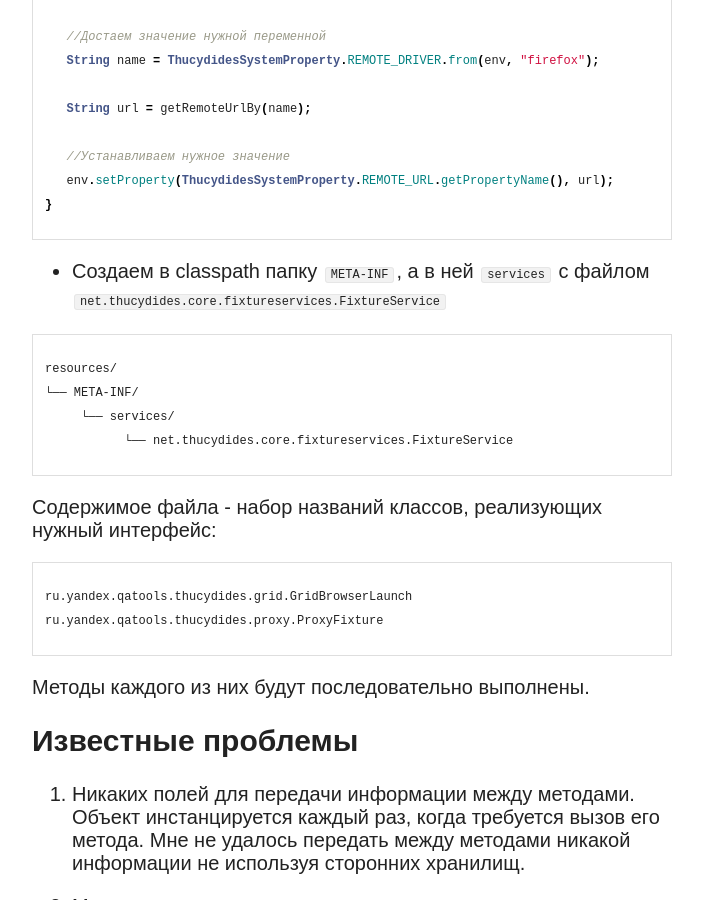
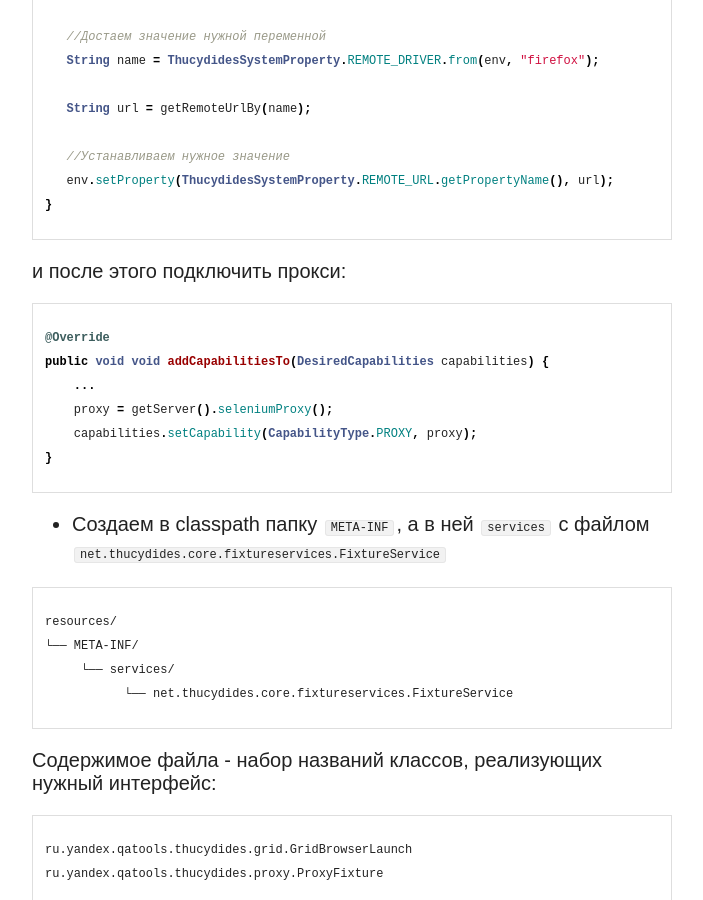
Before and after one commit to yandex-qatools/yandex-qatools.github.io, a Jekyll site: the page built from _posts/2013-08-11-thucydides-fixture-service.md, in a window 1280 px wide and 900 px high, scrolled down 2475 px. Shown: the whole window, without its empty margins (308-1011 px from the left). Built offline with Jekyll 4.4.1, drawn with Linux system fonts in a browser that asks for light colours; nearby versions of some CDN libraries.

Commit message:
add addCaps method impl

```diff
--- a/_posts/2013-08-11-thucydides-fixture-service.md
+++ b/_posts/2013-08-11-thucydides-fixture-service.md
@@ -87,6 +87,17 @@ public void setup() throws FixtureException {
 }
 {% endhighlight %}
 
+и после этого подключить прокси:
+
+{% highlight java %}
+@Override
+public void void addCapabilitiesTo(DesiredCapabilities capabilities) {
+    ...
+    proxy = getServer().seleniumProxy();
+    capabilities.setCapability(CapabilityType.PROXY, proxy);
+}
+{% endhighlight %}
+
 * Создаем в classpath папку `META-INF`, а в ней `services` с файлом `net.thucydides.core.fixtureservices.FixtureService`
 
 {% highlight bash %}
```
